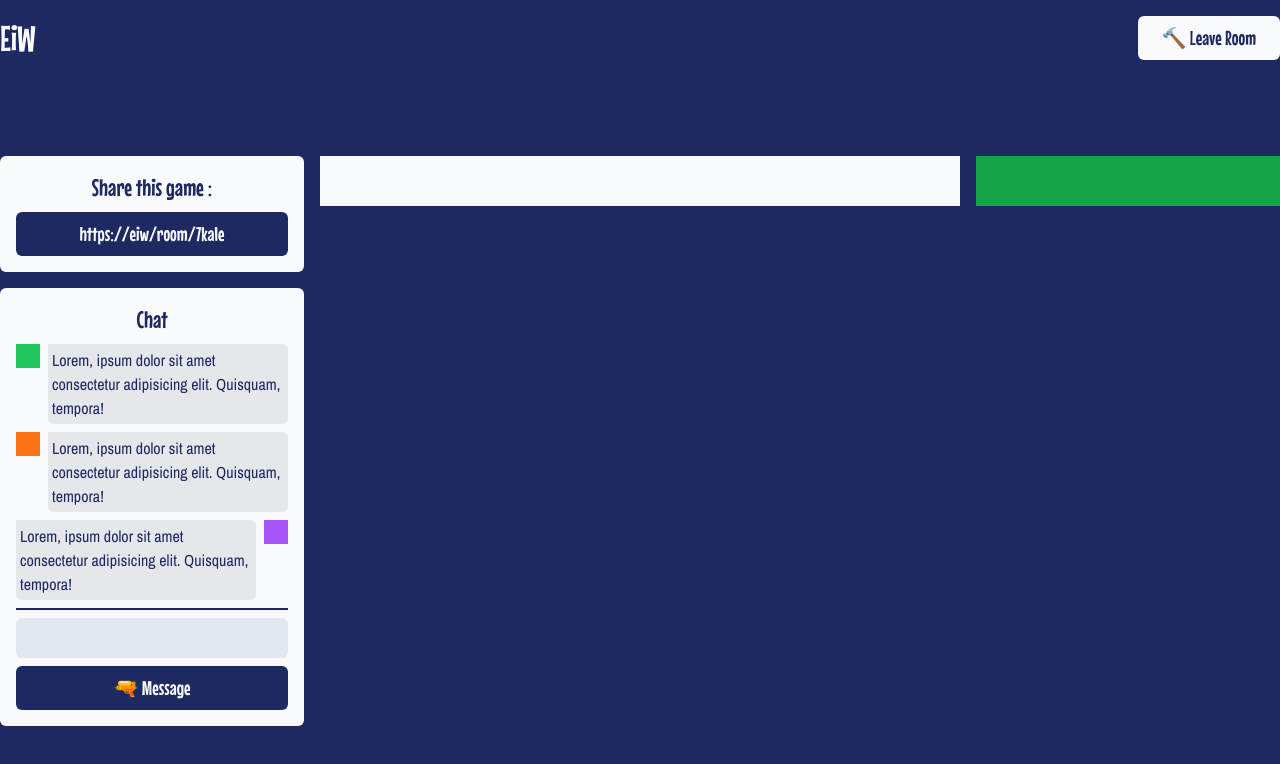
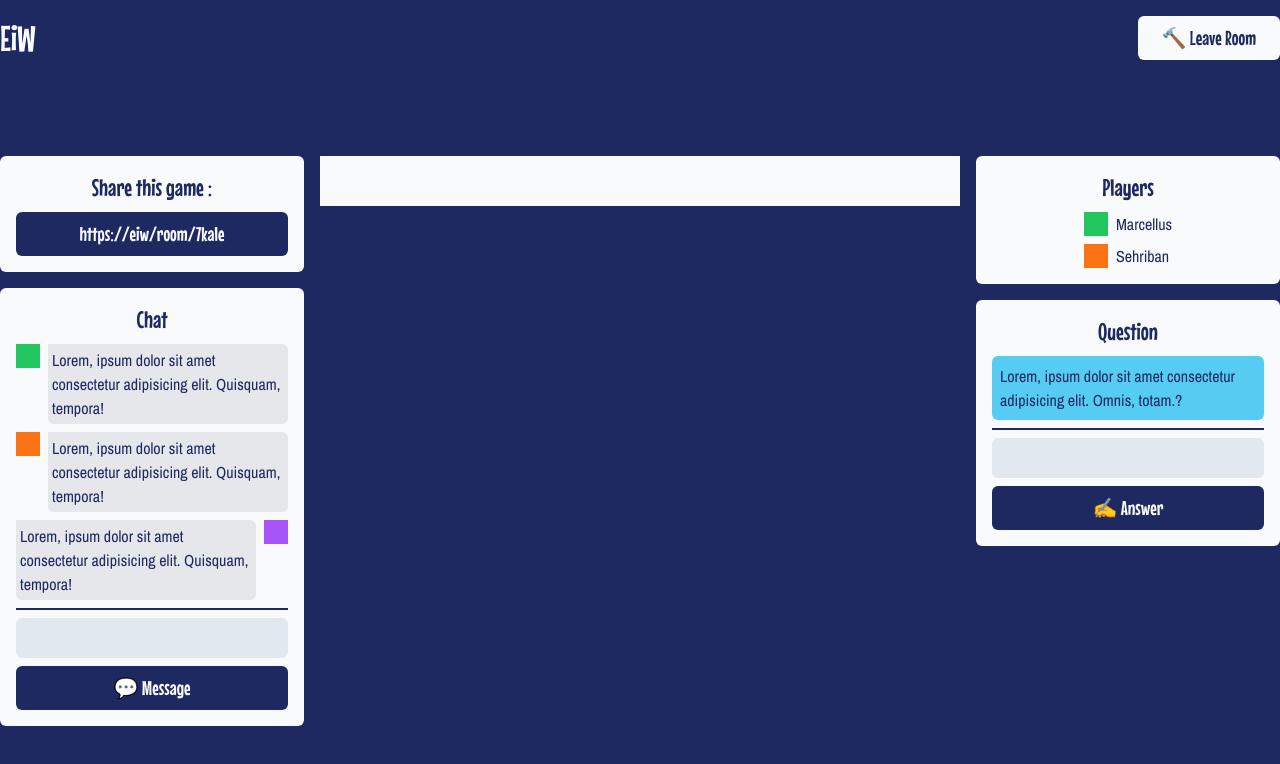
Before and after one commit to MarcellusCodes/everybody-is-weird, a Next.js app: page /room/1 in a window 1280 px wide. Shown: the top 764 px of the page. Built offline with nearby package versions, Linux system fonts and the light colour scheme.

Commit message:
Added: Players, Question, Changed: chat message icon

```diff
--- a/pages/room/[id].tsx
+++ b/pages/room/[id].tsx
@@ -89,7 +89,7 @@ const Room: NextPage = () => {
                     />
 
                     <Button classNames="btn-dark" type="submit">
-                      🔫 Message
+                      💬 Message
                     </Button>
                   </form>
                 </div>
@@ -97,7 +97,51 @@ const Room: NextPage = () => {
             </div>
 
             <div className="w-full h-[50px] bg-slate-50 "></div>
-            <div className="w-full h-[50px] bg-green-600"></div>
+            <div className="w-full h-auto">
+              <div className="flex flex-col gap-4">
+                <Box>
+                  <Heading>Players</Heading>
+                  <ul className="flex flex-col items-start space-y-2">
+                    <li className="flex flex-row space-x-2">
+                      <div className="bg-green-500 w-6 h-6 shrink-0"></div>
+                      <p className=" text-primary font-secondary text-md  rounded-tr-md rounded-br-md rounded-bl-md ">
+                        Marcellus
+                      </p>
+                    </li>
+                    <li className="flex flex-row space-x-2">
+                      <div className="bg-orange-500 w-6 h-6 shrink-0"></div>
+                      <p className=" text-primary font-secondary text-md  rounded-tr-md rounded-br-md rounded-bl-md ">
+                        Sehriban
+                      </p>
+                    </li>
+                  </ul>
+                </Box>
+                <Box>
+                  <Heading>Question</Heading>
+
+                  <p className=" bg-tertiary-primary text-primary font-secondary text-md rounded-md p-2">
+                    Lorem, ipsum dolor sit amet consectetur adipisicing elit.
+                    Omnis, totam.?
+                  </p>
+                  <div className="h-[2px] bg-primary w-full" />
+                  <div className="w-full">
+                    <form
+                      onSubmit={onSubmit}
+                      className="flex flex-col w-full space-y-2"
+                    >
+                      <Input
+                        dark={true}
+                        register={register("message", { required: true })}
+                      />
+
+                      <Button classNames="btn-dark" type="submit">
+                        ✍ Answer
+                      </Button>
+                    </form>
+                  </div>
+                </Box>
+              </div>
+            </div>
           </div>
         </main>
       </Layout>
```
